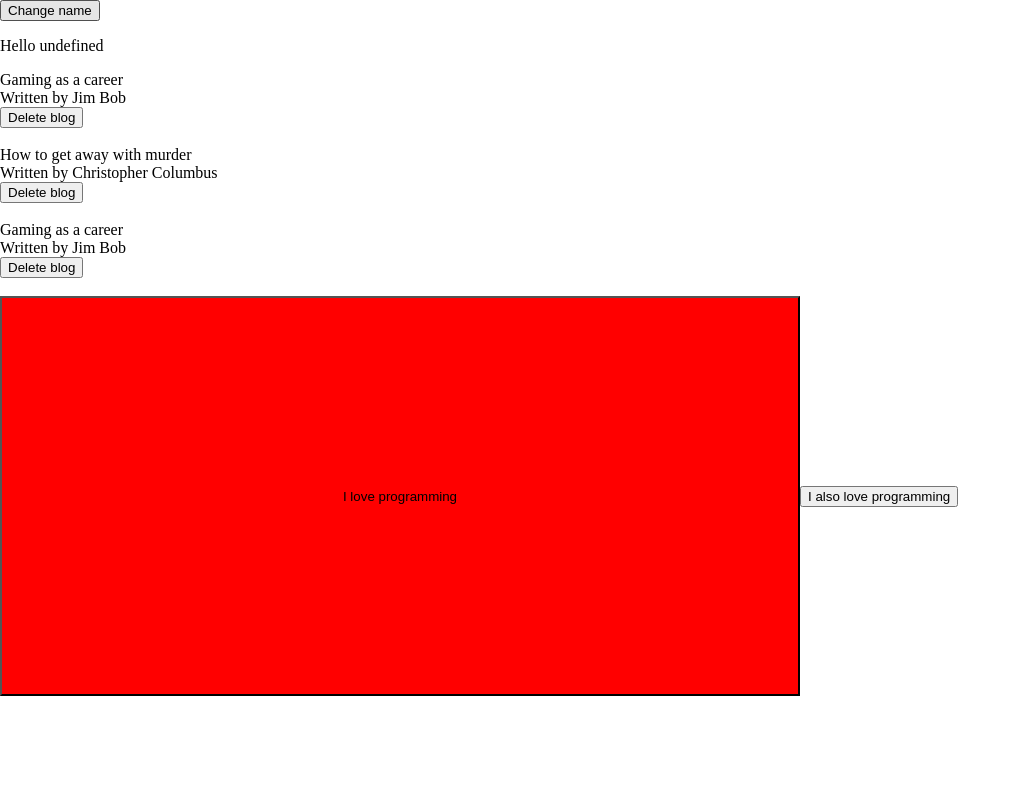
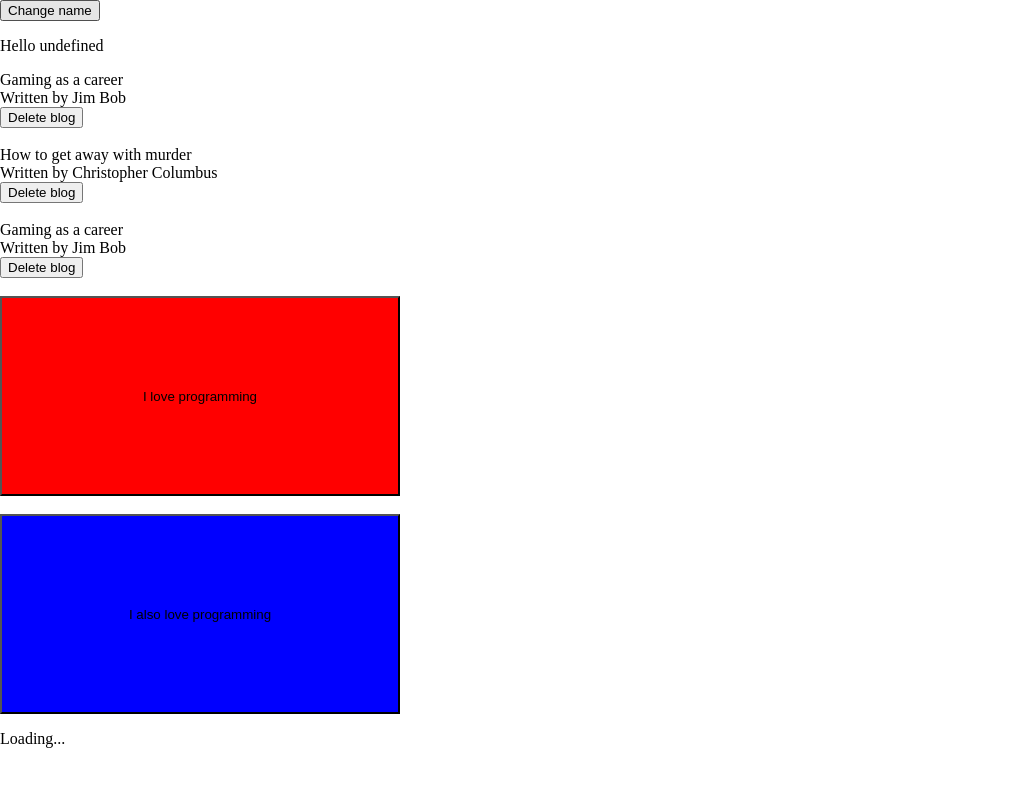
Before and after one commit to loidtayag/Java-SWE, a React (Create React App) app in the folder src/main/webapp/frontend/: page / in a window 1280 px wide. Shown: the top 786 px of the page, without its empty margins (0-1021 px from the left). Built offline with nearby package versions, Linux system fonts and the light colour scheme; no server answers.

Commit message:
Git practice

```diff
--- a/src/main/webapp/frontend/src/components/App.tsx
+++ b/src/main/webapp/frontend/src/components/App.tsx
@@ -1,4 +1,4 @@
-import React from "react";
+import React, { useState } from "react";
 import GlobalStyles from "./Global.styles";
 import Blogs, { Blog } from "./Blogs";
 import { NestableButton, StandaloneButton, Text } from "./Button.style";
@@ -23,6 +23,21 @@ function App() {
     console.log(blogs);
   }, [blogs]);
 
+  React.useEffect(() => {
+    setTimeout(
+      () =>
+        fetch("https://jsonplaceholder.typicode.com/posts")
+          .then((response) => response.json())
+          .then((json) => {
+            console.log(json);
+            setIsLoading(false);
+          }),
+      2000
+    );
+  }, []);
+
+  const [isLoading, setIsLoading] = useState(true);
+
   return (
     <div>
       <GlobalStyles />
@@ -36,10 +51,14 @@ function App() {
       <StandaloneButton bgColor="red">
         <Text>I love programming</Text>
       </StandaloneButton>
+      <br />
+      <br />
       <NestableButton
+        className="why"
         desc="I also love programming"
-        bgColor="red"
+        bgColor="blue"
       ></NestableButton>
+      {isLoading && <p>Loading...</p>}
     </div>
   );
 }
--- a/src/main/webapp/frontend/src/components/Button.style.tsx
+++ b/src/main/webapp/frontend/src/components/Button.style.tsx
@@ -1,21 +1,14 @@
 import React from "react";
 import styled from "styled-components";
-
-function Button({ desc }: { desc: String }) {
-  return (
-    <button>
-      <Text>{desc}</Text>
-    </button>
-  );
-}
+import Button from "./Button";
 
 interface Styling {
   bgColor: any;
 }
 
 export const StandaloneButton = styled.button<Styling>`
-  width: 800px;
-  height: 400px;
+  width: 400px;
+  height: 200px;
   background-color: ${(styling: Styling) => styling.bgColor};
 
   &:hover {
@@ -28,8 +21,8 @@ export const StandaloneButton = styled.button<Styling>`
 `;
 
 export const NestableButton = styled(Button)<Styling>`
-  width: 800px;
-  height: 400px;
+  width: 400px;
+  height: 200px;
   background-color: ${(styling: Styling) => styling.bgColor};
 
   &:hover {
--- /dev/null
+++ b/src/main/webapp/frontend/src/components/Button.tsx
@@ -0,0 +1,12 @@
+import React from "react";
+import { Text } from "./Button.style";
+
+function Button({ className, desc }: { className: string; desc: String }) {
+  return (
+    <button className={className}>
+      <Text>{desc}</Text>
+    </button>
+  );
+}
+
+export default Button;
--- a/src/main/webapp/frontend/src/index.tsx
+++ b/src/main/webapp/frontend/src/index.tsx
@@ -6,7 +6,7 @@ const root = ReactDOM.createRoot(
   document.getElementById("root") as HTMLElement
 );
 root.render(
-  <React.StrictMode>
-    <App />
-  </React.StrictMode>
+  // <React.StrictMode>
+  <App />
+  // </React.StrictMode>
 );
```
